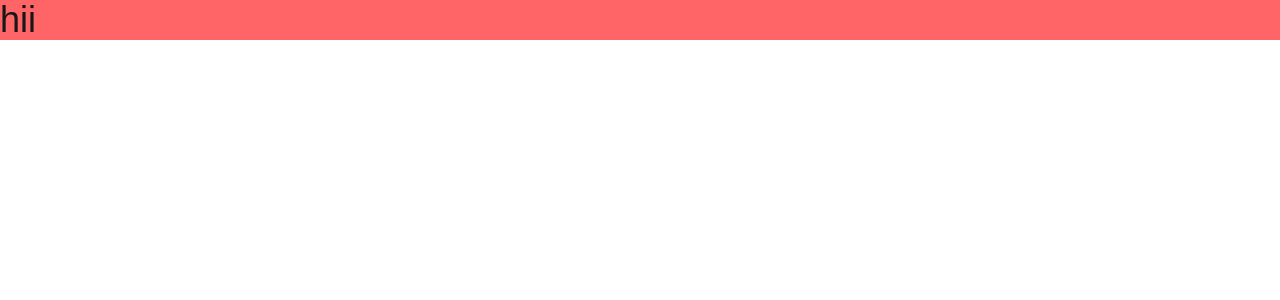
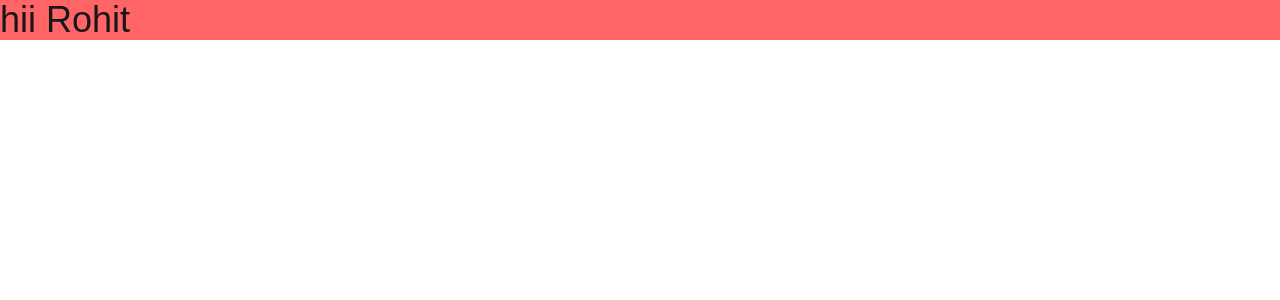
Before and after one commit to Rohit-Singh28/Collegxa, a Next.js app in the folder frontend/: page / in a window 1280 px wide. Shown: the top 300 px of the page. Built offline with nearby package versions, Linux system fonts and the light colour scheme.

Commit message:
Basic info

```diff
--- a/frontend/app/page.js
+++ b/frontend/app/page.js
@@ -1,3 +1,3 @@
 export default function Home() {
-  return <h1 className="bg-red-400 text-4xl">hii</h1>;
+  return <h1 className="bg-red-400 text-4xl">hii Rohit</h1>;
 }
```
